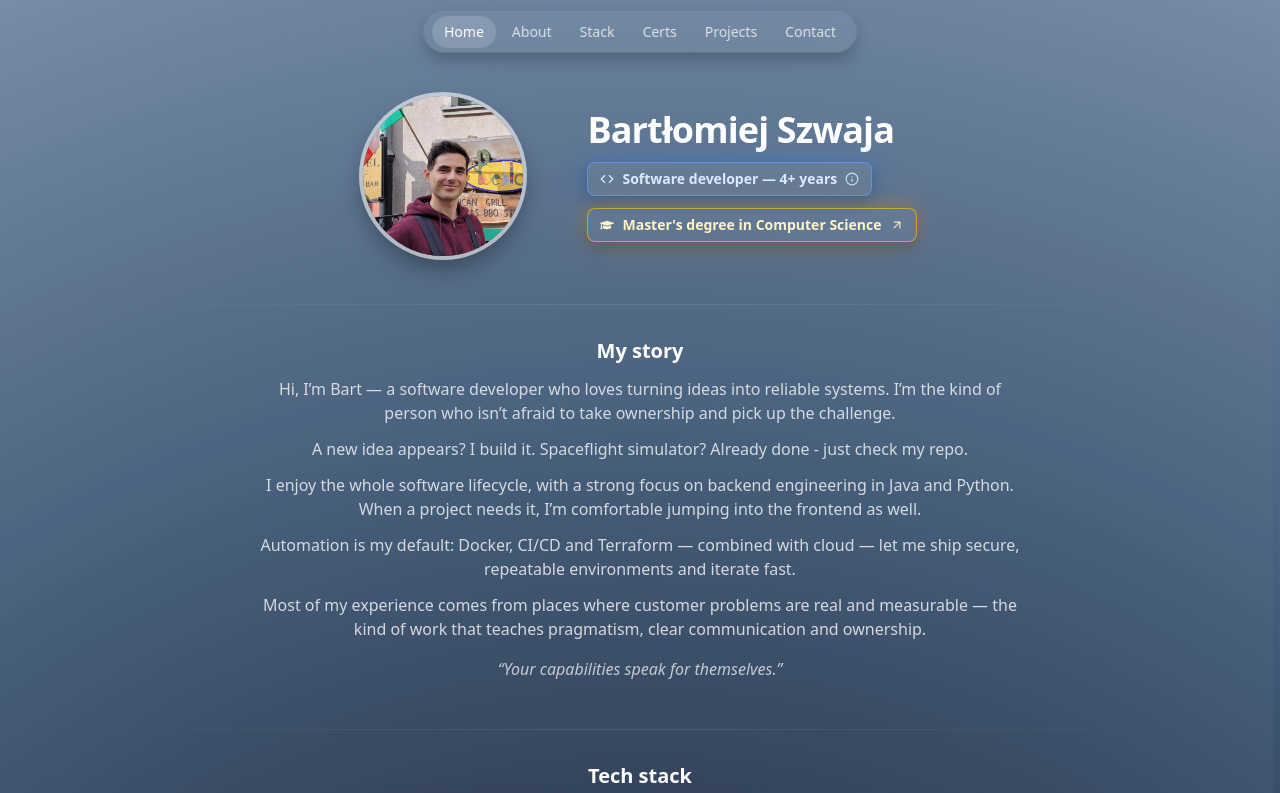
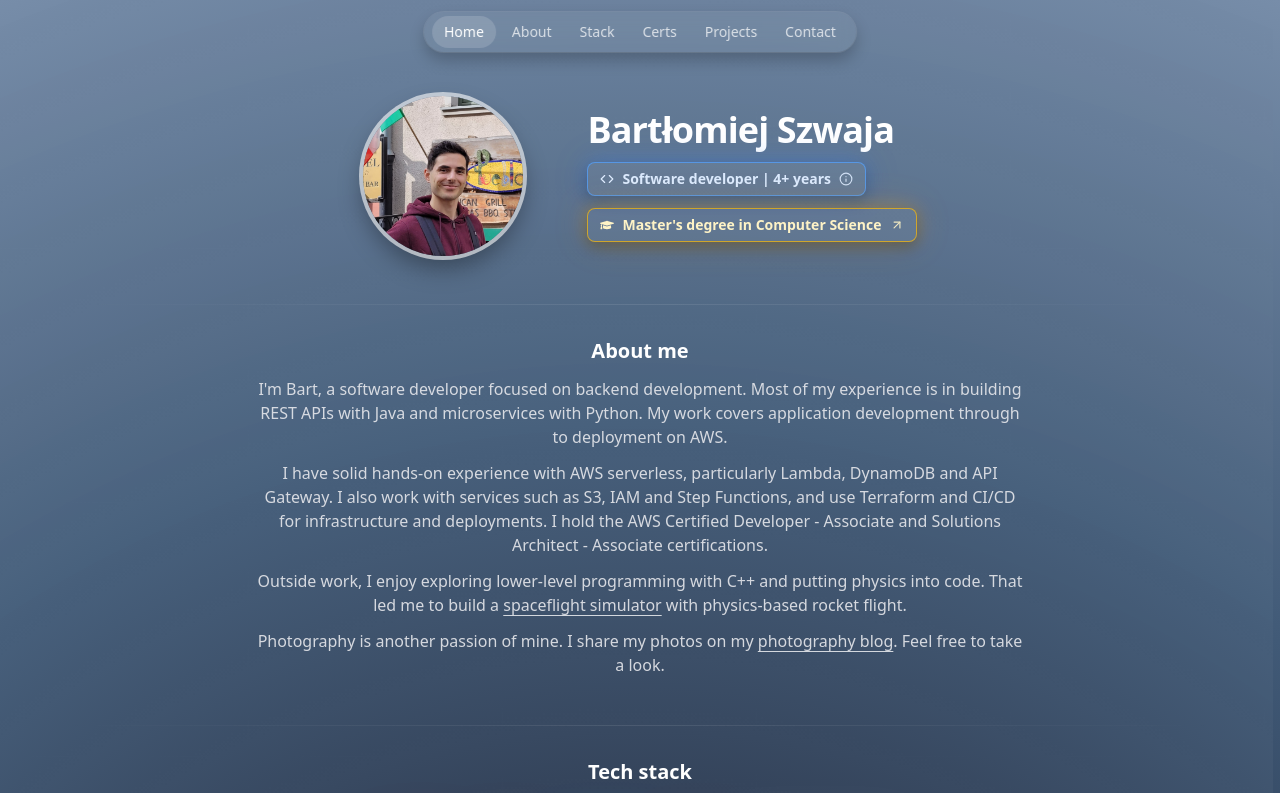
Before and after one commit to Verduttio/verduttio.github.io, a React (Vite) app: page / in a window 1280 px wide. Shown: the top 793 px of the page. Built offline with nearby package versions, Linux system fonts and the light colour scheme.

Commit message:
refactor: rewrite about section and remove em dashes

```diff
--- a/index.html
+++ b/index.html
@@ -7,31 +7,31 @@
     <meta name="theme-color" content="#0f172a" />
     <meta
       name="description"
-      content="Bartłomiej Szwaja — software developer focused on backend engineering, cloud, automation, and impactful products."
+      content="Bartłomiej Szwaja builds REST APIs in Java and microservices in Python, and deploys applications on AWS. AWS Certified Developer and Solutions Architect Associate."
     />
     <link rel="canonical" href="https://verduttio.pl/" />
 
     <meta property="og:type" content="website" />
     <meta property="og:site_name" content="Bartłomiej Szwaja" />
-    <meta property="og:title" content="Bartłomiej Szwaja — Software Developer" />
+    <meta property="og:title" content="Bartłomiej Szwaja | Software Developer" />
     <meta
       property="og:description"
-      content="Software developer focused on backend engineering, cloud, automation, and impactful products."
+      content="Backend development with Java and Python, and application deployment on AWS. AWS Certified Developer and Solutions Architect Associate."
     />
     <meta property="og:url" content="https://verduttio.pl/" />
     <meta property="og:image" content="https://verduttio.pl/photo-me.jpg" />
     <meta property="og:image:alt" content="Portrait of Bartłomiej Szwaja" />
 
     <meta name="twitter:card" content="summary_large_image" />
-    <meta name="twitter:title" content="Bartłomiej Szwaja — Software Developer" />
+    <meta name="twitter:title" content="Bartłomiej Szwaja | Software Developer" />
     <meta
       name="twitter:description"
-      content="Software developer focused on backend engineering, cloud, automation, and impactful products."
+      content="Backend development with Java and Python, and application deployment on AWS. AWS Certified Developer and Solutions Architect Associate."
     />
     <meta name="twitter:image" content="https://verduttio.pl/photo-me.jpg" />
 
     <link rel="icon" href="/favicon.svg" type="image/svg+xml" />
-    <title>Bartłomiej Szwaja — Software Developer</title>
+    <title>Bartłomiej Szwaja | Software Developer</title>
   </head>
   <body>
     <div id="root"></div>
--- a/src/components/AboutMe.tsx
+++ b/src/components/AboutMe.tsx
@@ -4,34 +4,46 @@ const AboutMe: React.FC = () => (
   <section id="about" className="px-4 section-offset">
     <div className="mx-auto w-full max-w-3xl">
       <div className="text-center">
-        <h2 className="text-xl font-semibold">My story</h2>
+        <h2 className="text-xl font-semibold">About me</h2>
 
         <p className="mx-auto mt-3 max-w-3xl text-gray-200/90">
-          Hi, I’m Bart — a software developer who loves turning ideas into reliable systems.
-          I’m the kind of person who isn’t afraid to take ownership and pick up the challenge.
+          I'm Bart, a software developer focused on backend development.
+          Most of my experience is in building REST APIs with Java and microservices with Python.
+          My work covers application development through to deployment on AWS.
         </p>
 
         <p className="mx-auto mt-3 max-w-3xl text-gray-200/90">
-          A new idea appears? I build it. Spaceflight simulator? Already done - just check my repo.
+          I have solid hands-on experience with AWS serverless, particularly Lambda, DynamoDB and API Gateway.
+          I also work with services such as S3, IAM and Step Functions, and use Terraform and CI/CD for
+          infrastructure and deployments. I hold the AWS Certified Developer - Associate and
+          Solutions Architect - Associate certifications.
         </p>
 
         <p className="mx-auto mt-3 max-w-3xl text-gray-200/90">
-          I enjoy the whole software lifecycle, with a strong focus on backend engineering in Java and Python.
-          When a project needs it, I’m comfortable jumping into the frontend as well.
+          Outside work, I enjoy exploring lower-level programming with C++ and putting physics into code.
+          That led me to build a{" "}
+          <a
+            href="https://github.com/Verduttio/Spaceflight-simulator"
+            target="_blank"
+            rel="noopener noreferrer"
+            className="underline underline-offset-4 hover:text-white focus-visible:outline focus-visible:outline-2 focus-visible:outline-white/40"
+          >
+            spaceflight simulator
+          </a>{" "}
+          with physics-based rocket flight.
         </p>
 
         <p className="mx-auto mt-3 max-w-3xl text-gray-200/90">
-          Automation is my default: Docker, CI/CD and Terraform — combined with cloud — let me ship secure,
-          repeatable environments and iterate fast.
-        </p>
-
-        <p className="mx-auto mt-3 max-w-3xl text-gray-200/90">
-          Most of my experience comes from places where customer problems are real and measurable — the kind
-          of work that teaches pragmatism, clear communication and ownership.
-        </p>
-
-        <p className="mt-4 italic text-white/70">
-          “Your capabilities speak for themselves.”
+          Photography is another passion of mine. I share my photos on my{" "}
+          <a
+            href="https://foto.bszwaja.pl"
+            target="_blank"
+            rel="noopener noreferrer"
+            className="underline underline-offset-4 hover:text-white focus-visible:outline focus-visible:outline-2 focus-visible:outline-white/40"
+          >
+            photography blog
+          </a>
+          . Feel free to take a look.
         </p>
       </div>
     </div>
--- a/src/components/ExperienceModal.tsx
+++ b/src/components/ExperienceModal.tsx
@@ -209,18 +209,18 @@ const ExperienceModal: React.FC<Props> = ({ open, onClose }) => {
 
         <div className="mt-5 space-y-4">
           <AccordionItem
-            period="Jan 2025 — Present"
-            title="Software Developer — Hyland"
+            period="Jan 2025 - Present"
+            title="Software Developer at Hyland"
           >
             <div className="space-y-4 text-sm text-white/90">
               <div>
                 <p className="font-semibold text-white">Developer II</p>
-                <p className="text-xs text-white/60">Apr 2026 — Present</p>
+                <p className="text-xs text-white/60">Apr 2026 - Present</p>
               </div>
 
               <div>
                 <p className="font-semibold text-white">Developer I</p>
-                <p className="text-xs text-white/60">Jan 2025 — Mar 2026</p>
+                <p className="text-xs text-white/60">Jan 2025 - Mar 2026</p>
               </div>
 
               <div>
@@ -237,8 +237,8 @@ const ExperienceModal: React.FC<Props> = ({ open, onClose }) => {
           </AccordionItem>
 
           <AccordionItem
-            period="Nov 2023 — Oct 2024"
-            title="Software Developer — Dominican Studentate"
+            period="Nov 2023 - Oct 2024"
+            title="Software Developer at Dominican Studentate"
           >
             <p className="mb-2 text-sm text-white/90">End-to-End delivery:</p>
             <ul className="list-disc pl-5 space-y-1.5 text-sm text-white/90">
@@ -249,7 +249,7 @@ const ExperienceModal: React.FC<Props> = ({ open, onClose }) => {
             </ul>
           </AccordionItem>
 
-          <AccordionItem period="Jan 2023 — Dec 2023" title='IT Specialist — “Być Razem” Association'>
+          <AccordionItem period="Jan 2023 - Dec 2023" title='IT Specialist at “Być Razem” Association'>
             <ul className="list-disc pl-5 space-y-1.5 text-sm text-white/90">
               <li>Resolving IT issues and overseeing infrastructure</li>
             </ul>
--- a/src/components/Header.tsx
+++ b/src/components/Header.tsx
@@ -47,7 +47,7 @@ const Header: React.FC = () => {
               }}
             >
               <FiCode aria-hidden className="icon-wiggle" />
-              <span>Software developer — 4+ years</span>
+              <span>Software developer | 4+ years</span>
               <FiInfo aria-hidden className="text-[14px] opacity-90" />
             </button>
 
--- a/src/components/Projects.tsx
+++ b/src/components/Projects.tsx
@@ -78,7 +78,7 @@ const projects: Project[] = [
     ],
   },
   {
-    title: "Dominican Studentate — Resource Management System",
+    title: "Dominican Studentate: Resource Management System",
     year: 2024,
     description:
       "Operational planning system for the Dominican Studentate with rule assignment, conflict detection, obstacle reporting, real-time visibility into who can perform each task, PDF schedule generation, and Google OAuth2 integration.",
--- a/src/index.css
+++ b/src/index.css
@@ -31,7 +31,7 @@ html, body, #root { height: 100%; }
 .hover-pop { transition: transform .25s ease, box-shadow .3s ease, filter .3s; }
 .hover-pop:hover { transform: translateY(-4px) scale(1.02); }
 
-/* “shine” — a soft sweep over the chip on hover */
+/* “shine”: a soft sweep over the chip on hover */
 .shine { position: relative; overflow: hidden; }
 .shine::after{
   content:"";
```
Also changed, not shown: 1 other file (tests, documents, lock files or other folders).
